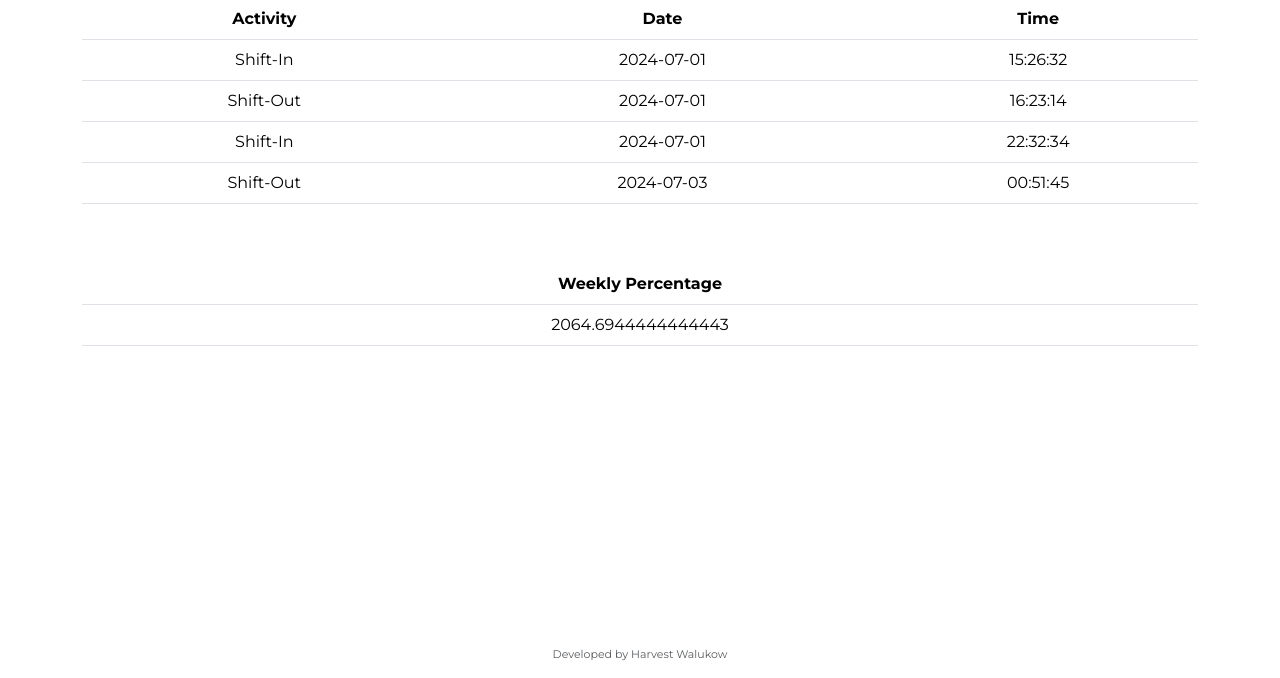
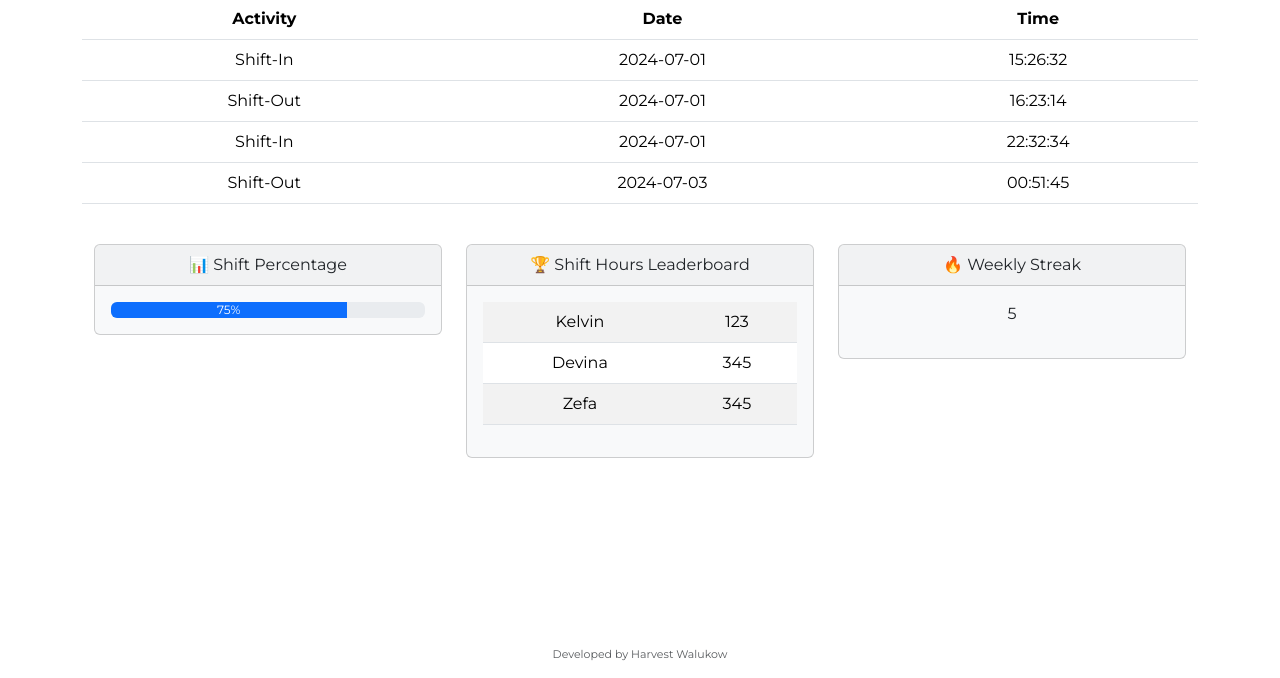
Before and after one commit to harvestwalukow/InsideBMHG, a Flask app: page / in a window 1280 px wide. Shown: the part 122-800 px from the top of the page. Run offline with Flask 3, Linux system fonts and the light colour scheme; a user stored in the database is signed in; some libraries are stand-ins or nearby versions.

Commit message:
update user dashboard

```diff
--- a/app.py
+++ b/app.py
@@ -36,27 +36,12 @@ def index():
     # Query activities from database
     activities = db.execute("SELECT activity, timestamp FROM activities WHERE user_id = ?", session["user_id"])
 
-    # Calculate the start and end of the current week
-    today = datetime.now().date()
-    start_of_week = today - timedelta(days=today.weekday())
-    end_of_week = start_of_week + timedelta(days=6)
+    # Convert timestamp to date and time format
+    for activity in activities:
+        activity["date"] = datetime.strptime(activity["timestamp"], '%Y-%m-%d %H:%M:%S').date()
+        activity["time"] = datetime.strptime(activity["timestamp"], '%Y-%m-%d %H:%M:%S').time()
 
-    # Filter activities within the current week
-    weekly_activities = [activity for activity in activities if start_of_week <= datetime.strptime(activity["timestamp"], '%Y-%m-%d %H:%M:%S').date() <= end_of_week]
-
-    # Calculate total seconds available for 100% progress (5 hours)
-    total_seconds_for_100_percent = 5 * 3600
-
-    # Calculate total time spent in seconds
-    total_seconds_spent = sum([(datetime.strptime(activity["timestamp"], '%Y-%m-%d %H:%M:%S') - datetime.combine(start_of_week, datetime.min.time())).total_seconds() for activity in weekly_activities])
-
-    # Calculate weekly percentage
-    if total_seconds_for_100_percent > 0:
-        weekly_percentage = (total_seconds_spent / total_seconds_for_100_percent) * 100
-    else:
-        weekly_percentage = 0
-
-    return render_template("index.html", activities=activities, weekly_percentage=weekly_percentage)
+    return render_template("index.html", activities=activities)
 
 @app.route("/login", methods=["GET", "POST"])
 def login():
--- a/templates/index.html
+++ b/templates/index.html
@@ -23,19 +23,53 @@
             {% endfor %}
         </tbody>
     </table>
-    <div style="margin-top: 60px;"></div>
 
-    <table class="table">
-        <thead>
-            <tr>
-                <th scope="col">Weekly Percentage</th>
-            </tr>
-        </thead>
-        <tbody>
-            <tr>
-                <td>{{ weekly_percentage }}</td>
-            </tr>
-        </tbody>
-    </table>
+    <div style="margin-top: 40px;"></div>
 
+    <!-- GAMIFYING -->
+    <div class="container">
+        <div class="row justify-content-center">
+            <div class="col-md-4">
+                <div class="card bg-light mb-3">
+                    <div class="card-header">📊 Shift Percentage</div>
+                    <div class="card-body">
+                        <div class="progress" role="progressbar" aria-label="Warning example" aria-valuenow="75" aria-valuemin="0" aria-valuemax="100">
+                            <div class="progress-bar" style="width: 75%">75%</div>
+                        </div>
+                    </div>
+                </div>
+            </div>
+            <div class="col-md-4">
+                <div class="card bg-light mb-3">
+                    <div class="card-header">🏆 Shift Hours Leaderboard</div>
+                    <div class="card-body">
+                        <table class="table table-striped">
+                            <tbody>
+                                <tr>
+                                    <td>Kelvin</td>
+                                    <td>123</td>
+                                </tr>
+                                <tr>
+                                    <td>Devina</td>
+                                    <td>345</td>
+                                </tr>
+                                <tr>
+                                    <td>Zefa</td>
+                                    <td>345</td>
+                                </tr>
+                            </tbody>
+                        </table>
+                    </div>
+                </div>
+            </div>
+            <div class="col-md-4">
+                <div class="card bg-light mb-3">
+                    <div class="card-header">🔥 Weekly Streak</div>
+                    <div class="card-body">
+                        <p>5</p>
+                    </div>
+                </div>
+            </div>
+        </div>
+    </div>
 {% endblock %}
```
Also changed, not shown: bmhg.db, 1 other file.
